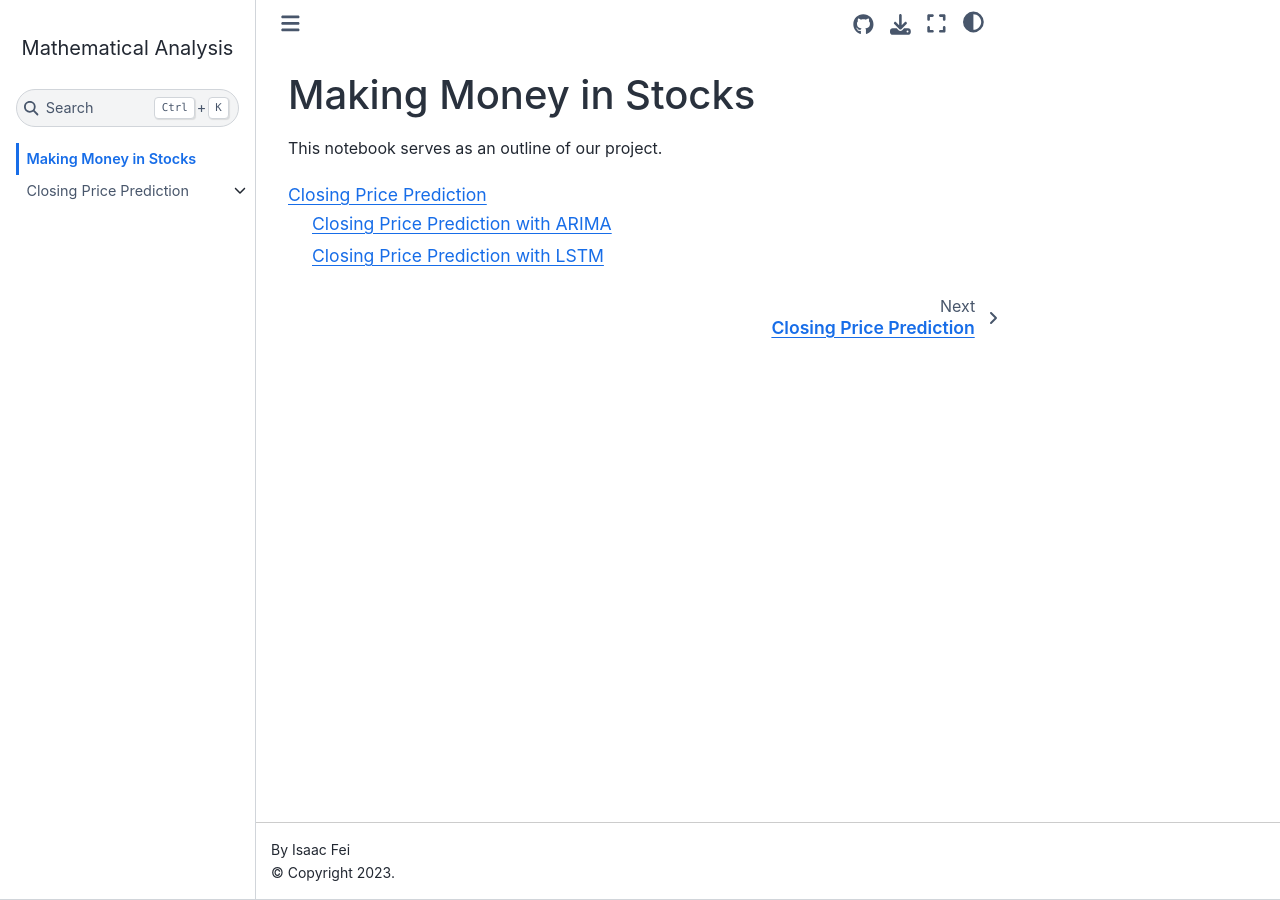
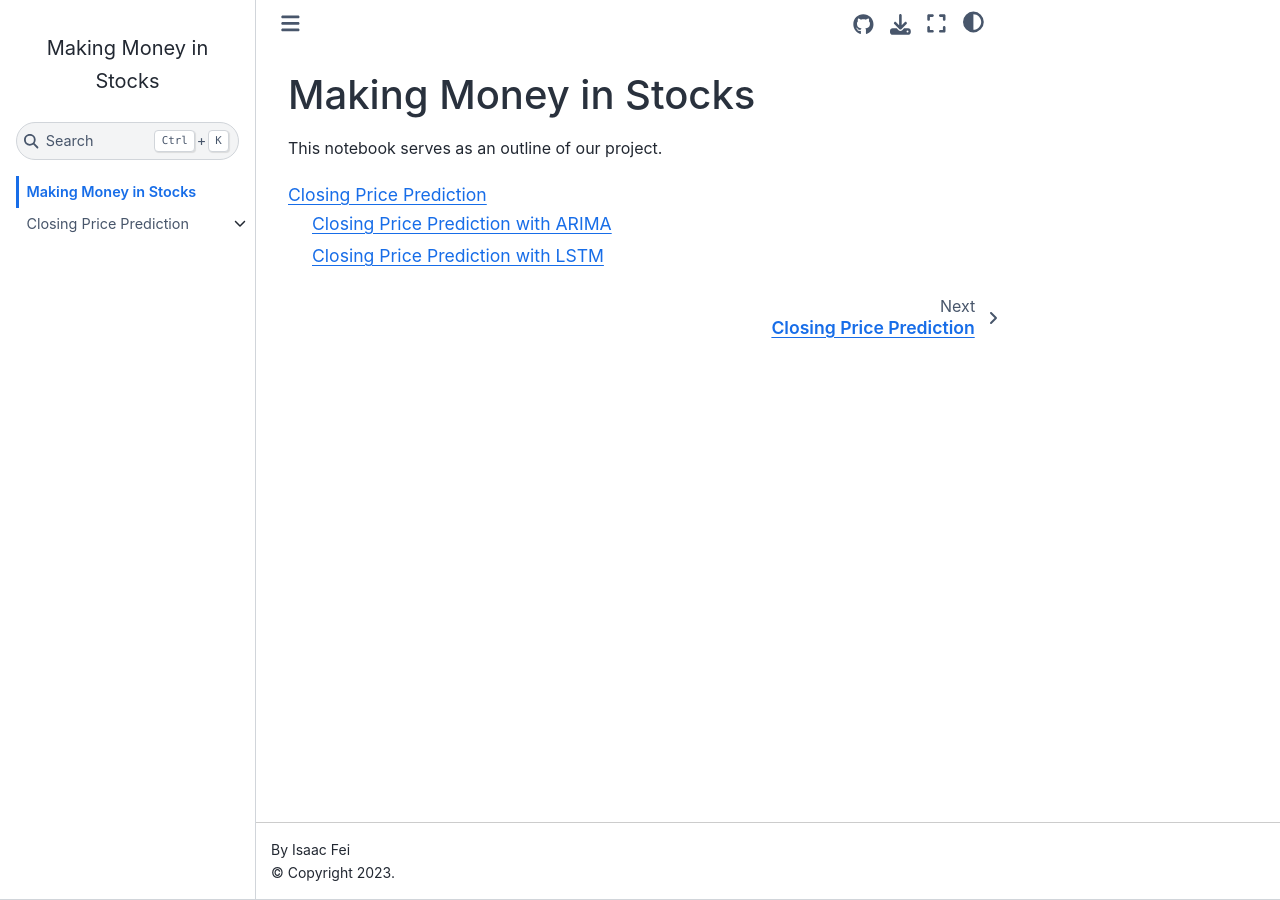
Before and after one commit to Isaac-Fate/stox, a Jupyter Book: the page built from book/intro.md, in a window 1280 px wide. Built offline with Jupyter Book 1.0.4 settings and Sphinx 7.4.7 and the Sphinx Book theme 1.1.4, drawn with Linux system fonts in a browser that asks for light colours.

```diff
--- a/book/_config.yml
+++ b/book/_config.yml
@@ -1,7 +1,7 @@
 # Book settings
 # Learn more at https://jupyterbook.org/customize/config.html
 
-title: Mathematical Analysis
+title: Making Money in Stocks
 author: Isaac Fei
 logo: icon.jpg
 
@@ -21,7 +21,7 @@ latex:
 
 # Information about where the book exists on the web
 repository:
-  url: https://github.com/Isaac-Fate/mathematical-analysis/tree/master/  # Online location of your book
+  url: https://github.com/Isaac-Fate/stox/tree/master/  # Online location of your book
   path_to_book: book  # Optional path to your book, relative to the repository root
   branch: master  # Which branch of the repository should be used when creating links (optional)
 
--- a/book/_static/conf.py
+++ b/book/_static/conf.py
@@ -1,3 +1,3 @@
-extensions = [
-  "interval"
-]
+# extensions = [
+#   "interval"
+# ]
```
Also changed, not shown: 1 other file.
